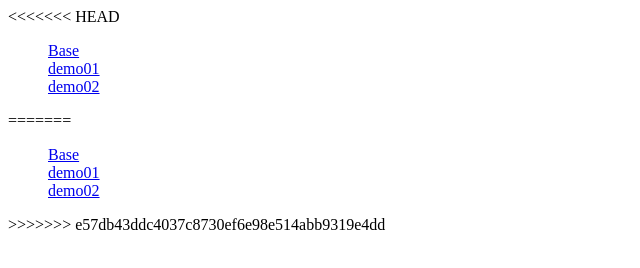
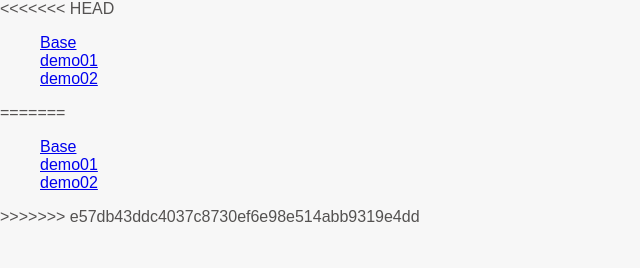
Before and after one commit to lilynyeh/ewantlayoutdemo, a plain HTML site: page index.html in a window 1280 px wide. Shown: the whole page, without its empty margins (0-640 px from the left). Drawn offline with Linux system fonts and the light colour scheme.

Commit message:
Update styles.css

```diff
--- a/styles.css
+++ b/styles.css
@@ -1,4 +1,4 @@
-<<<<<<< HEAD
+
 body{
 	margin: 0 0;
 	background: #f7f7f7;
@@ -259,5 +259,3 @@ h2{
 	text-align: center;
 
 }
-
->>>>>>> e57db43ddc4037c8730ef6e98e514abb9319e4dd
```
